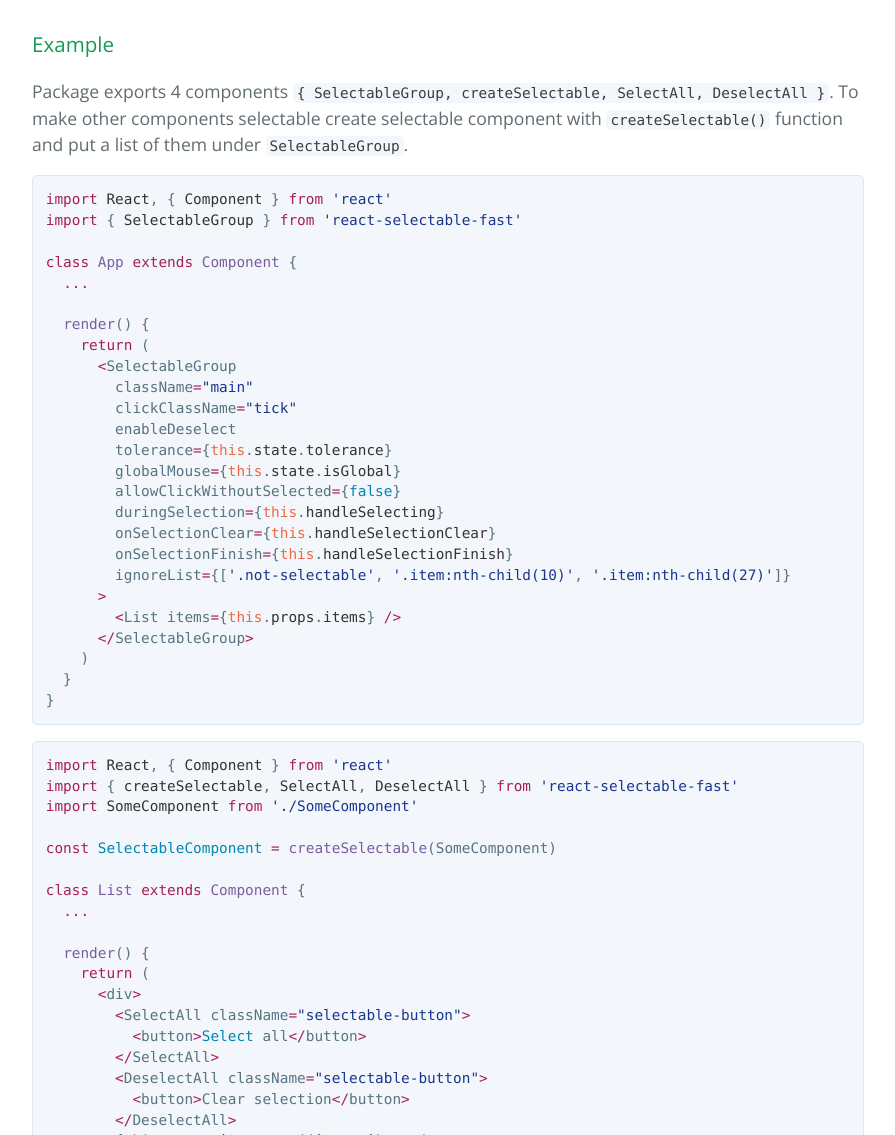
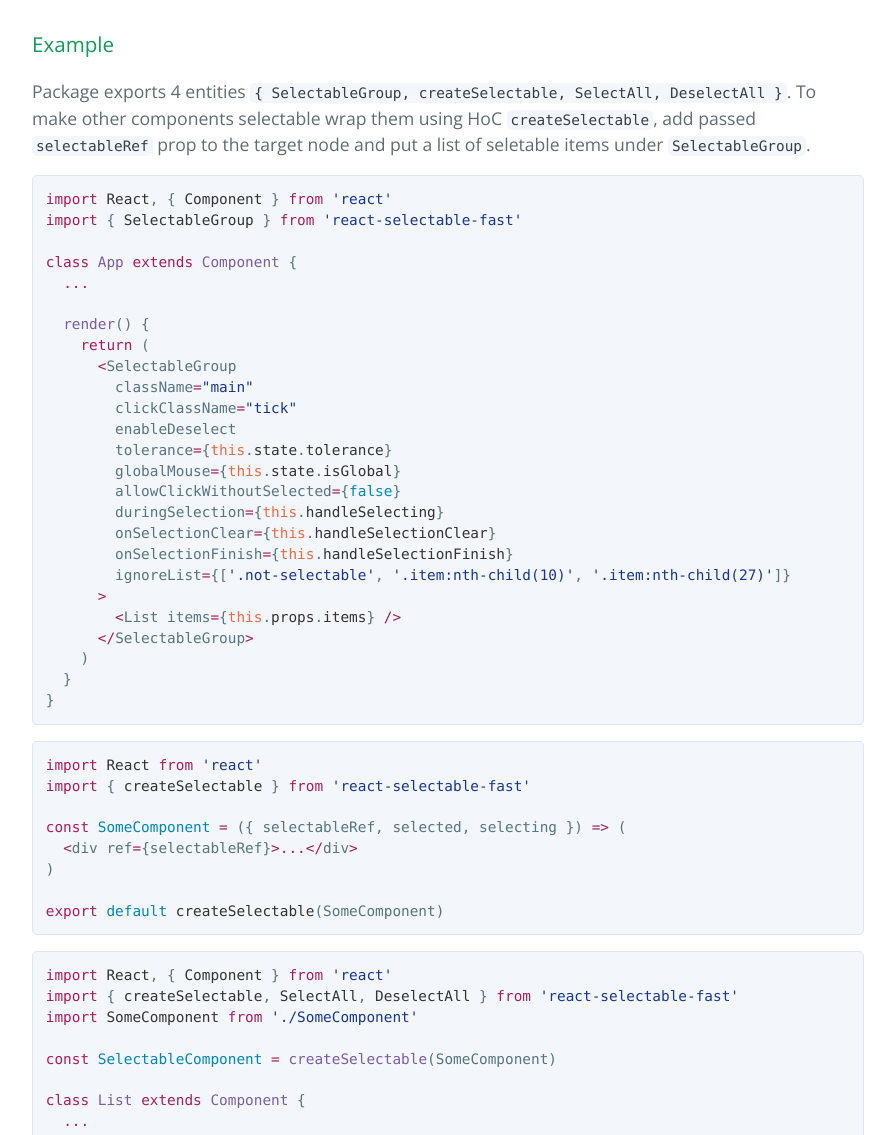
Before and after one commit to wootencl/react-selectable-fast, a React app: page example/index.html in a window 1280 px wide. Shown: the part 1690-2825 px from the top of the page, without its empty margins (192-1087 px from the left). Built offline with nearby package versions, Linux system fonts and the light colour scheme.

Commit message:
Updated example page

```diff
--- a/example/index.html
+++ b/example/index.html
@@ -49,8 +49,8 @@
       <div id="demo-container"></div>
       <h2><a class="anchor" href="#usage" id="usage"><span class="octicon octicon-link"></span></a>Usage</h2>
       <h3><a class="anchor" href="#exemple" id="exemple"><span class="octicon octicon-link"></span></a>Example</h3>
-      <p>Package exports 4 components <code>{ SelectableGroup, createSelectable, SelectAll, DeselectAll }</code>.
-To make other components selectable create selectable component with <code>createSelectable()</code> function and put a list of them under <code>SelectableGroup</code>.</p>
+      <p>Package exports 4 entities <code>{ SelectableGroup, createSelectable, SelectAll, DeselectAll }</code>.
+      To make other components selectable wrap them using HoC <code>createSelectable</code>, add passed <code>selectableRef</code> prop to the target node and put a list of seletable items under <code>SelectableGroup</code>.</p>
       <div class="highlight highlight-source-js"><pre><span class="pl-k">import</span> <span class="pl-smi">React</span>, { <span class="pl-smi">Component</span> } <span class="pl-k">from</span> <span class="pl-s"><span class="pl-pds">'</span>react<span class="pl-pds">'</span></span>
 <span class="pl-k">import</span> { <span class="pl-smi">SelectableGroup</span> } <span class="pl-k">from</span> <span class="pl-s"><span class="pl-pds">'</span>react-selectable-fast<span class="pl-pds">'</span></span>
 
@@ -76,6 +76,15 @@ To make other components selectable create selectable component with <code>creat
     )
   }
 }</pre></div>
+      <div class="highlight highlight-source-js"><pre><span class="pl-k">import</span> <span class="pl-smi">React</span> <span class="pl-k">from</span> <span class="pl-s"><span class="pl-pds">'</span>react<span class="pl-pds">'</span></span>
+<span class="pl-k">import</span> { <span class="pl-smi">createSelectable</span> } <span class="pl-k">from</span> <span class="pl-s"><span class="pl-pds">'</span>react-selectable-fast<span class="pl-pds">'</span></span>
+
+<span class="pl-k">const</span> <span class="pl-c1">SomeComponent</span> <span class="pl-k">=</span> ({ selectableRef, selected, selecting }) <span class="pl-k">=&gt;</span> (
+  <span class="pl-k">&lt;</span>div ref<span class="pl-k">=</span>{selectableRef}<span class="pl-k">&gt;</span><span class="pl-k">...</span><span class="pl-k">&lt;</span><span class="pl-k">/</span>div<span class="pl-k">&gt;</span>
+)
+
+<span class="pl-k">export</span> <span class="pl-c1">default</span> <span class="pl-smi">createSelectable</span>(SomeComponent)</pre></div>
+
       <div class="highlight highlight-source-js"><pre><span class="pl-k">import</span> <span class="pl-smi">React</span>, { <span class="pl-smi">Component</span> } <span class="pl-k">from</span> <span class="pl-s"><span class="pl-pds">'</span>react<span class="pl-pds">'</span></span>
 <span class="pl-k">import</span> { <span class="pl-smi">createSelectable</span>, <span class="pl-smi">SelectAll</span>, <span class="pl-smi">DeselectAll</span> } <span class="pl-k">from</span> <span class="pl-s"><span class="pl-pds">'</span>react-selectable-fast<span class="pl-pds">'</span></span>
 <span class="pl-k">import</span> <span class="pl-smi">SomeComponent</span> <span class="pl-k">from</span> <span class="pl-s"><span class="pl-pds">'</span>./SomeComponent<span class="pl-pds">'</span></span>
```
